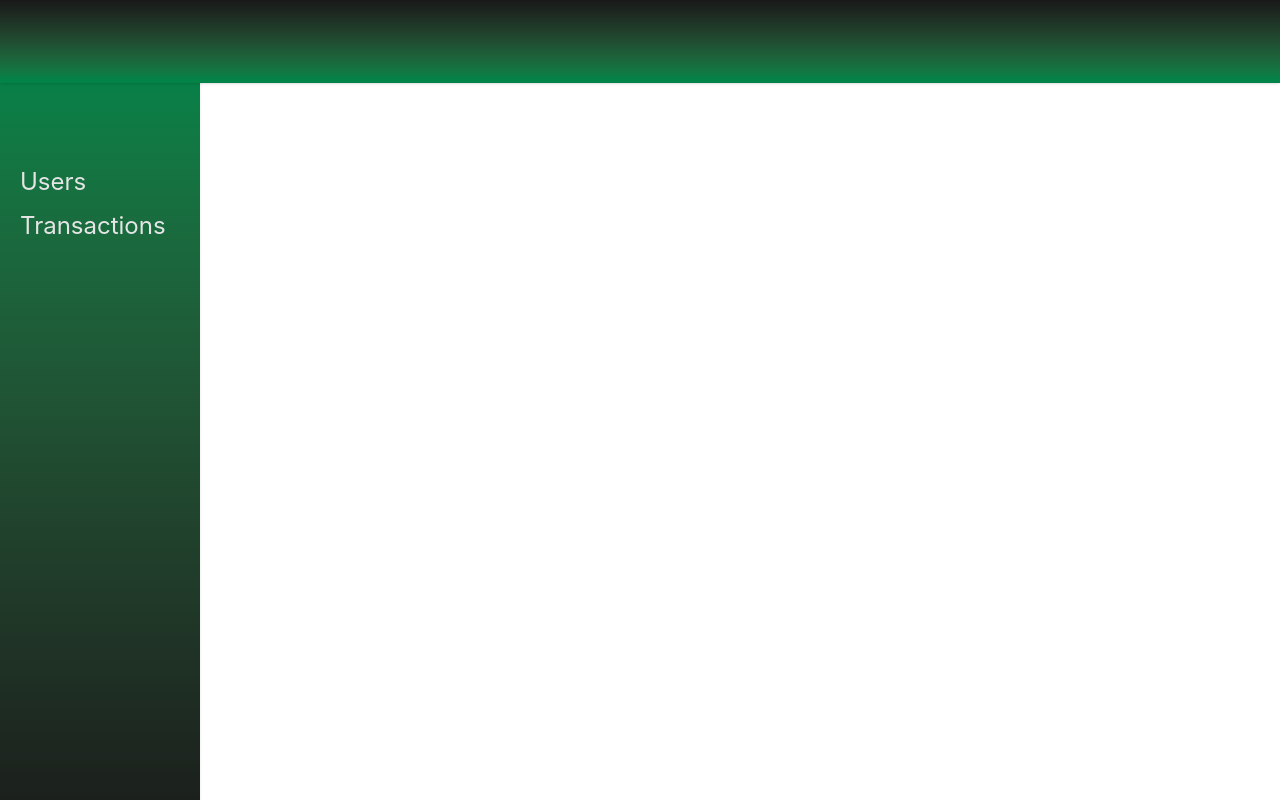
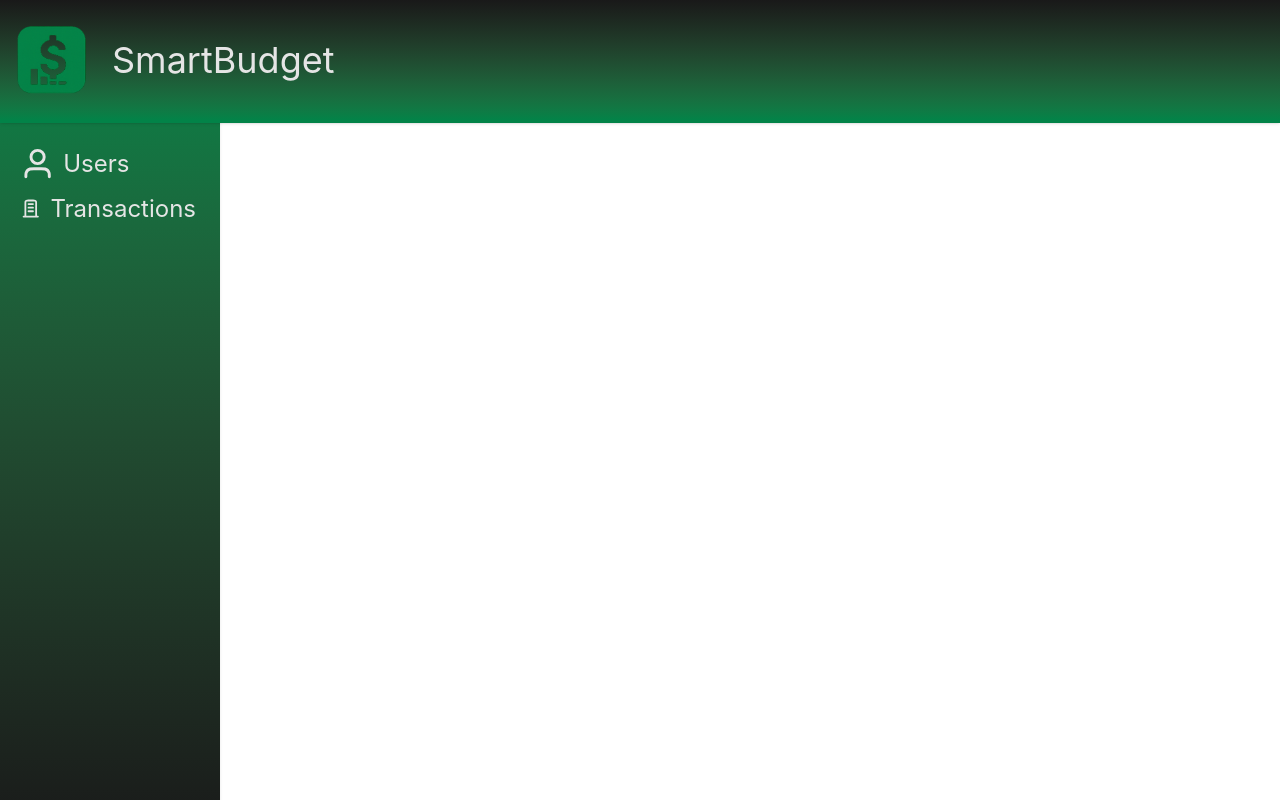
Before and after one commit to Dburks11/budget-app, a SvelteKit app: page /users in a window 1280 px wide. Built offline with nearby package versions, Linux system fonts and the light colour scheme.

Commit message:
sizing and spacing

```diff
--- a/src/app.css
+++ b/src/app.css
@@ -17,7 +17,7 @@
   --color-coreGrey: #191919;
   --color-coreGreen: #028348;
   --color-sidebarTextColor: #e5e5e5;
-  --color-secondary-hover: 00581f;
+  --color-secondary-hover: #00581f;
 }
 
 /* Reusable gradient utility */
--- a/src/components/Sidebar.svelte
+++ b/src/components/Sidebar.svelte
@@ -3,10 +3,42 @@
 </script>
 
 <div
-  class="fixed top-0 left-0 w-50 h-screen my-15 py-25
+  class="fixed top-0 left-0 w-55 h-screen my-10 py-25 px-5
          gradient-core-reversed text-grey shadow flex justify-start
          flex-col items-start pl-4"
 >
-  <SidebarIcon label="Users"></SidebarIcon>
-  <SidebarIcon label="Transactions"></SidebarIcon>
+  <SidebarIcon label="Users">
+    <svg
+      width="20%"
+      height="100%"
+      viewBox="0 0 24 24"
+      fill="none"
+      xmlns="http://www.w3.org/2000/svg"
+    >
+      <path
+        d="M20 21C20 19.6044 20 18.9067 19.8278 18.3389C19.44 17.0605 18.4395 16.06 17.1611 15.6722C16.5933 15.5 15.8956 15.5 14.5 15.5H9.5C8.10444 15.5 7.40665 15.5 6.83886 15.6722C5.56045 16.06 4.56004 17.0605 4.17224 18.3389C4 18.9067 4 19.6044 4 21M16.5 7.5C16.5 9.98528 14.4853 12 12 12C9.51472 12 7.5 9.98528 7.5 7.5C7.5 5.01472 9.51472 3 12 3C14.4853 3 16.5 5.01472 16.5 7.5Z"
+        stroke="currentColor"
+        stroke-width="2"
+        stroke-linecap="round"
+        stroke-linejoin="round"
+      />
+    </svg>
+  </SidebarIcon>
+  <SidebarIcon label="Transactions">
+    <svg
+      width="100%"
+      height="100%"
+      viewBox="0 0 25 25"
+      fill="none"
+      xmlns="http://www.w3.org/2000/svg"
+    >
+      <path
+        d="M9.5 7H14.5M9.5 11H14.5M9.5 15H14.5M18 21V6.2C18 5.0799 18 4.51984 17.782 4.09202C17.5903 3.71569 17.2843 3.40973 16.908 3.21799C16.4802 3 15.9201 3 14.8 3H9.2C8.0799 3 7.51984 3 7.09202 3.21799C6.71569 3.40973 6.40973 3.71569 6.21799 4.09202C6 4.51984 6 5.0799 6 6.2V21M20 21H4"
+        stroke="currentColor"
+        stroke-width="2"
+        stroke-linecap="round"
+        stroke-linejoin="round"
+      />
+    </svg>
+  </SidebarIcon>
 </div>
--- a/src/components/SidebarIcon.svelte
+++ b/src/components/SidebarIcon.svelte
@@ -9,9 +9,9 @@
 </script>
 
 <button
-  class="flex w-full p-1 hover:bg-coreGreen
-         text-2xl my-0.5 text-sidebarTextColor"
+  class="flex w-full p-1 hover:bg-coreGreen text-2xl my-0.5 text-sidebarTextColor items-center gap-2"
   onclick={() => handleClick(`/${label.toLowerCase()}`)}
 >
+  <slot />
   {label}
 </button>
--- a/src/components/topBar.svelte
+++ b/src/components/topBar.svelte
@@ -1,3 +1,10 @@
 <nav
-  class="w-full gradient-core p-10 border-b-3 border-coreGreen z-20 shadow"
-></nav>
+  class="flex flex-row w-full gradient-core p-3 border-b-3 border-coreGreen z-20 shadow"
+>
+  <img
+    class="h-20 w-20 my-2"
+    src="/ChatGPT%20Image%20May%2016,%202025,%2006_07_59%20PM%20(1).png"
+    alt="Logo"
+  />
+  <p1 class="p-5 my-2 text-4xl text-sidebarTextColor">SmartBudget</p1>
+</nav>
--- a/src/routes/+page.svelte
+++ b/src/routes/+page.svelte
@@ -8,7 +8,14 @@
 
 <div id="pageContainer" class="flex">
   <div id="loginHalf" class="flex flex-col items-center w-2/3 bg-gray-50">
-    <h1 class="mt-20 text-3xl text-gradient-core">SmartBudget</h1>
+    <div class="flex flex-row mx-2">
+      <img
+        class="h-20 w-20 my--10 my-15"
+        src="/ChatGPT%20Image%20May%2016,%202025,%2006_07_59%20PM%20(1).png"
+        alt="Logo"
+      />
+      <h1 class="mt-20 text-3xl text-gradient-core">SmartBudget</h1>
+    </div>
     <h1 class="mt-40 text-4xl font-bold text-gradient-core">Welcome Back</h1>
     <h1 class="mt-5 text-gradient-core">
       Welcome Back, please enter your details
@@ -24,17 +31,21 @@
         placeholder="Password"
         class="input input-secondary rounded-md mt-2"
       />
-      <span class="text-secondary opacity-75 mt-1 hover:text-secondary-hover">
+      <span
+        class="text-xs text-secondary opacity-75 mt-1 hover:text-secondary-hover"
+      >
         Forgot password?
       </span>
-      <div id="rememberToggle" class="flex flex-row mt-2">
-        <span class="text-primary opacity-50"> Remember sign in details? </span>
-        <input type="checkbox" class="toggle toggle-secondary ml-17" />
+      <div class="my-10">
+        <div id="rememberToggle" class="flex flex-row mt-2">
+          <span class="text-primary opacity-50 my-0"> Remember me </span>
+          <input type="checkbox" class="toggle toggle-secondary ml-40" />
+        </div>
+        <button
+          class="btn mt-3 btn-secondary px-33"
+          onclick={() => handleClick(`transactions`)}>Sign in</button
+        >
       </div>
-      <button
-        class="btn mt-3 btn-secondary"
-        onclick={() => handleClick(`transactions`)}>Sign in</button
-      >
     </div>
   </div>
   <div id="gradientHalf" class="flex w-1/3 h-screen gradient-core"></div>
```
Also changed, not shown: static/ChatGPT Image May 16, 2025, 06_07_59 PM (1).png (added), static/favicon.png (deleted).
